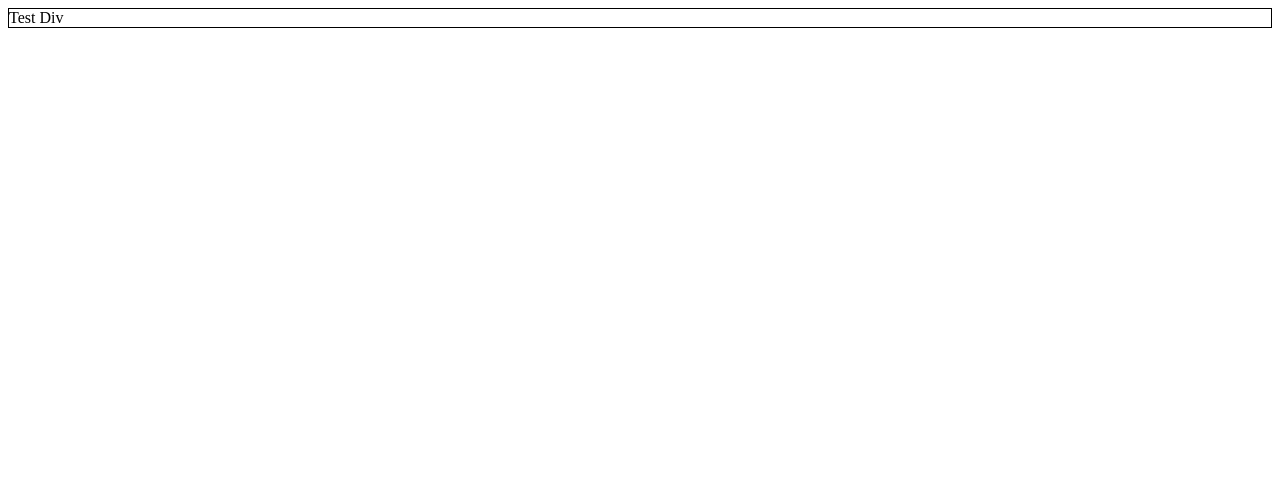
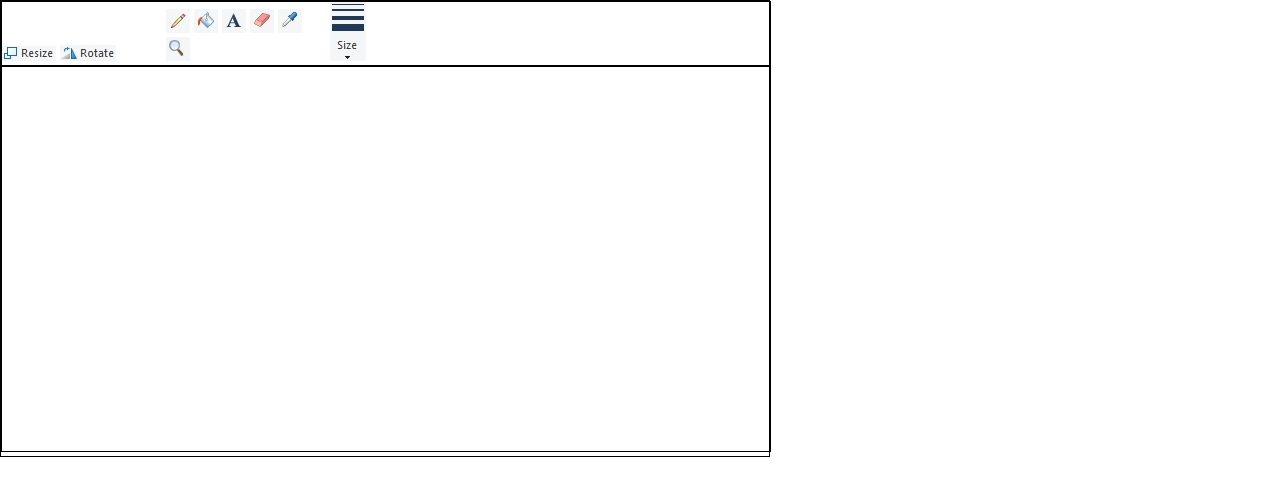
Before and after one commit to TeamShangTsung/Paint.JS, a plain HTML site: page PaintJS/index.html in a window 1280 px wide. Drawn offline with Linux system fonts and the light colour scheme.

Commit message:
Toolbar styling

```diff
--- a/PaintJS/index.html
+++ b/PaintJS/index.html
@@ -23,6 +23,24 @@
 
 </head>
 <body>
-    <div id="test">Test Div</div>
+    <header>
+        <section id="Image">
+            <input type="image" src="styles/images/resize.png" id="resize" />
+            <input type="image" src="styles/images/rotate.png" id="rotate" />
+        </section>
+        <section id="Tools">
+            <input type="image" src="styles/images/pencil.png" id="pencil" />
+            <input type="image" src="styles/images/fill.png" id="fill" />
+            <input type="image" src="styles/images/text.png" id="text" />
+            <input type="image" src="styles/images/erase.png" id="eraser" />
+            <input type="image" src="styles/images/colorPicker.png" id="colorPicker" />
+            <input type="image" src="styles/images/zoom.png" id="zoom" />
+        </section>
+        <section id="Shapes">
+            <input type="image" src="styles/images/size.png" id="size" />
+        </section>
+        <section id="Colors"></section>
+    </header>
+    <canvas></canvas>
 </body>
 </html>
--- a/PaintJS/styles/paintjs.css
+++ b/PaintJS/styles/paintjs.css
@@ -1,3 +1,37 @@
-#test{
-    border:1px solid black;
+html, body, section, canvas, div, header {
+    margin: 0;
+    padding: 0;
 }
+
+body, canvas, header {
+    border: 1px solid black;
+}
+
+body {
+    width: 60%;
+}
+
+header {
+    width: 100%;
+    height: 20%;
+}
+
+canvas {
+    width: 100%;
+    height: 80%;
+}
+
+#Image {
+    width: 10rem;
+    display: inline-block;
+}
+
+#Tools {
+    width: 10rem;
+    display: inline-block;
+}
+
+#Shapes {
+    width: 10rem;
+    display: inline-block;
+}
```
Also changed, not shown: PaintJS/styles/images/colorPicker.png (added), PaintJS/styles/images/erase.png (added), PaintJS/styles/images/fill.png (added), PaintJS/styles/images/pencil.png (added), PaintJS/styles/images/resize.png (added), PaintJS/styles/images/rotate.png (added), PaintJS/styles/images/size.png (added), PaintJS/styles/images/text.png (added), PaintJS/styles/images/zoom.png (added).
